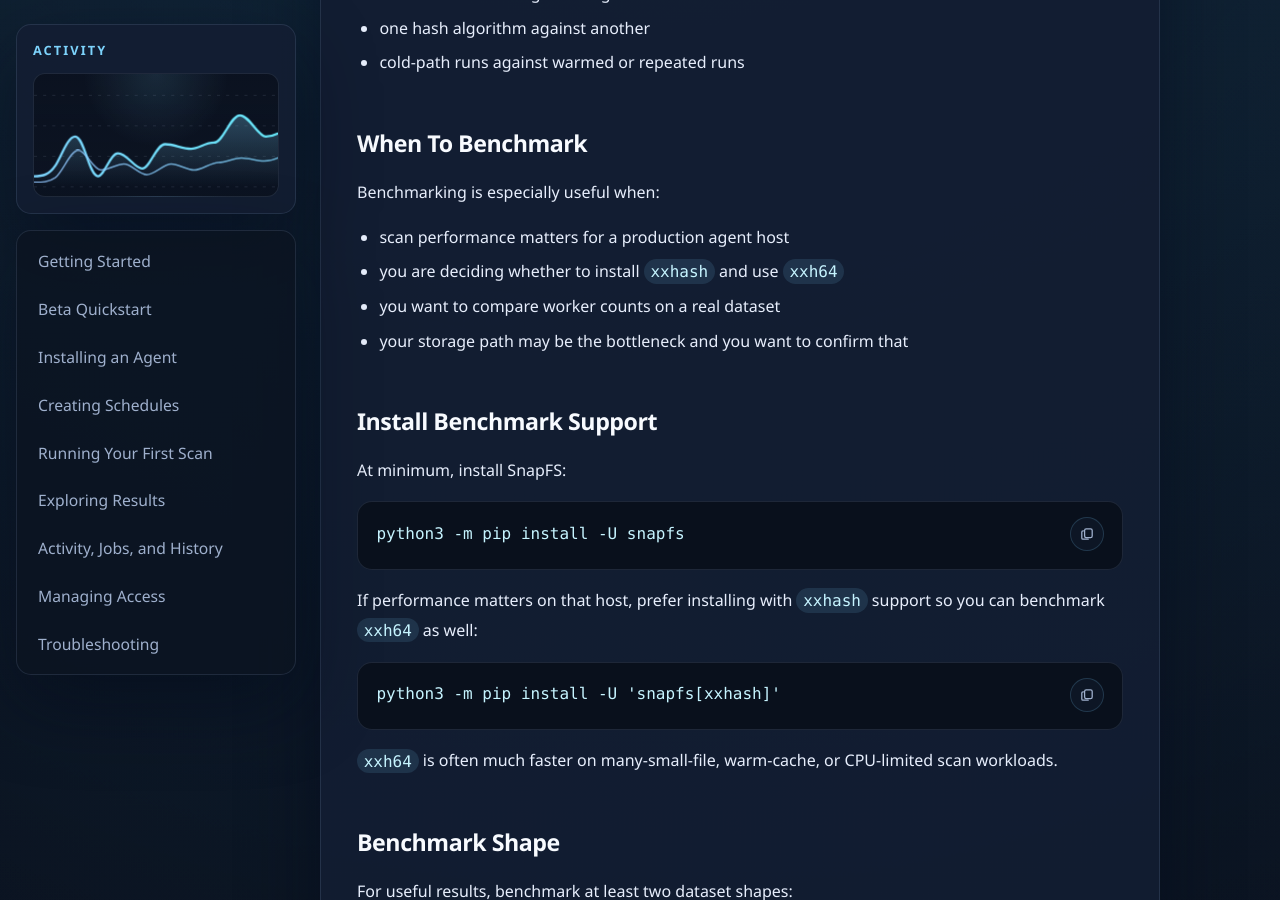
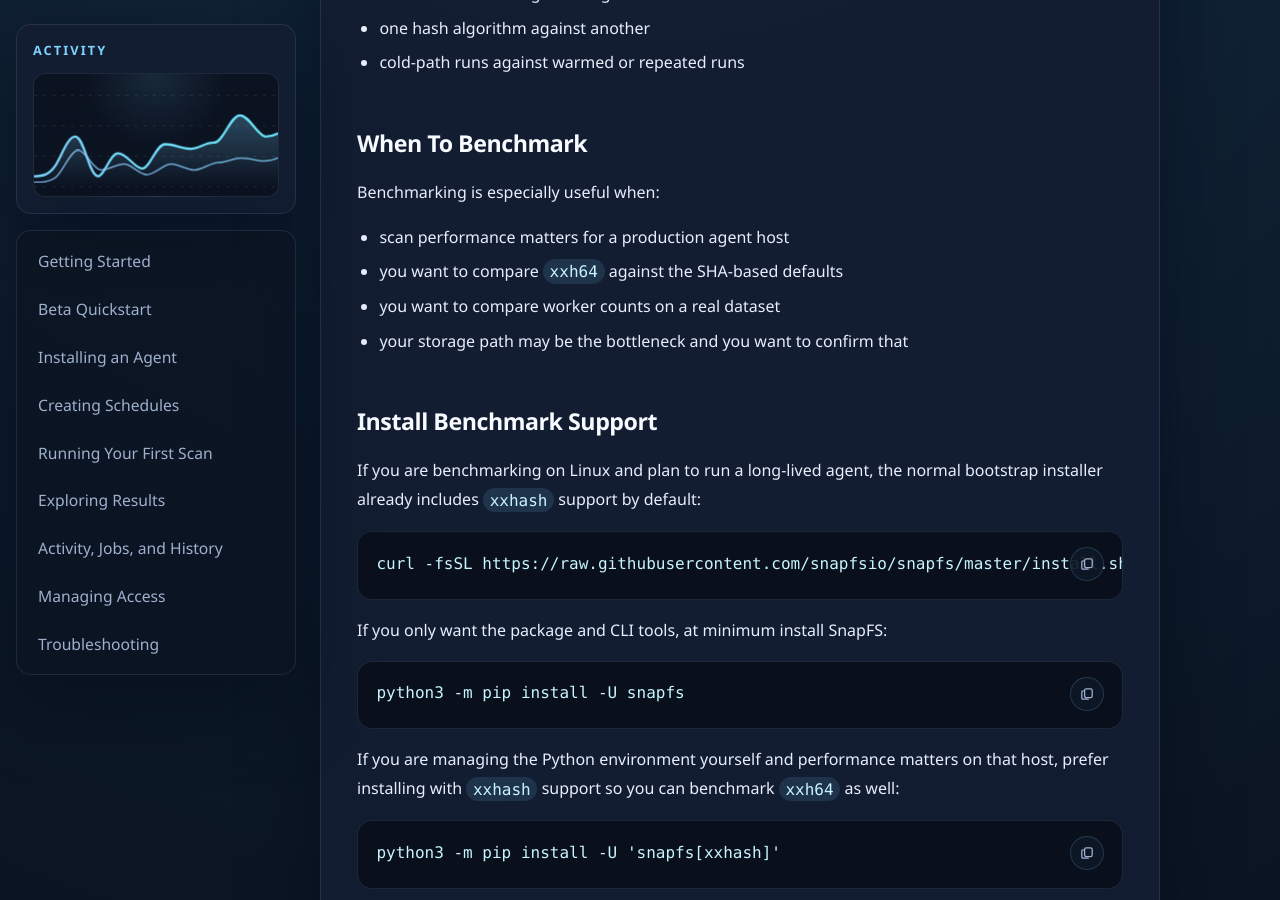
Before and after one commit to snapfsio/snapfs-docs, a Jekyll site: the page built from docs/benchmarking.md, in a window 1280 px wide and 900 px high, scrolled down 555 px. Built offline with Jekyll 4.4.1, drawn with Linux system fonts in a browser that asks for light colours.

Commit message:
updates the fast path on install docs

````diff
--- a/docs/benchmarking.md
+++ b/docs/benchmarking.md
@@ -21,20 +21,28 @@ The goal is not to produce one universal score. The goal is to compare:
 Benchmarking is especially useful when:
 
 - scan performance matters for a production agent host
-- you are deciding whether to install `xxhash` and use `xxh64`
+- you want to compare `xxh64` against the SHA-based defaults
 - you want to compare worker counts on a real dataset
 - your storage path may be the bottleneck and you want to confirm that
 
 ## Install Benchmark Support
 
-At minimum, install SnapFS:
+If you are benchmarking on Linux and plan to run a long-lived agent, the normal
+bootstrap installer already includes `xxhash` support by default:
+
+```bash
+curl -fsSL https://raw.githubusercontent.com/snapfsio/snapfs/master/install.sh | bash
+```
+
+If you only want the package and CLI tools, at minimum install SnapFS:
 
 ```bash
 python3 -m pip install -U snapfs
 ```
 
-If performance matters on that host, prefer installing with `xxhash` support so
-you can benchmark `xxh64` as well:
+If you are managing the Python environment yourself and performance matters on
+that host, prefer installing with `xxhash` support so you can benchmark
+`xxh64` as well:
 
 ```bash
 python3 -m pip install -U 'snapfs[xxhash]'
````
Also changed, not shown: docs/beta-quickstart.md (+7 -9 lines).
